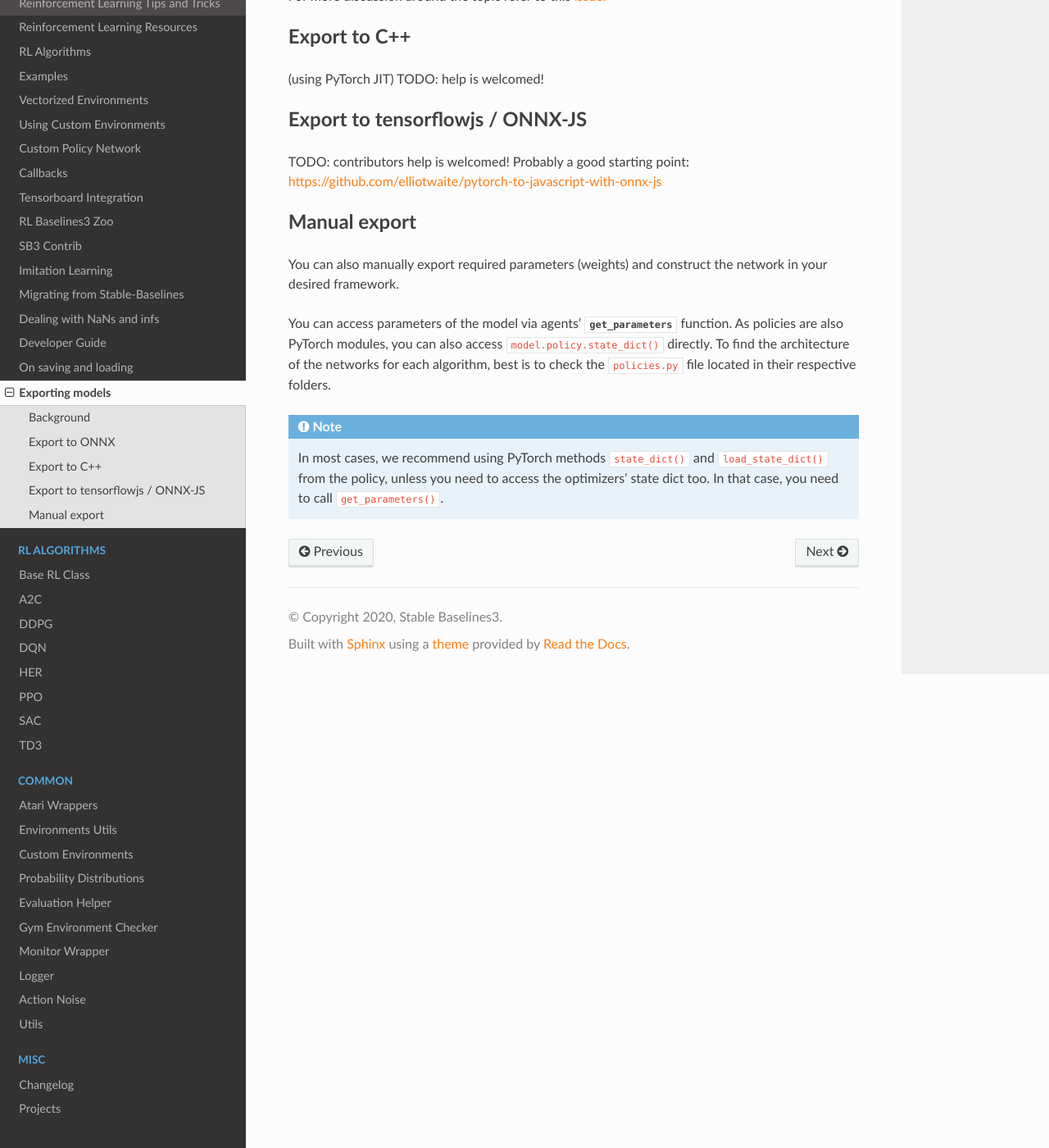
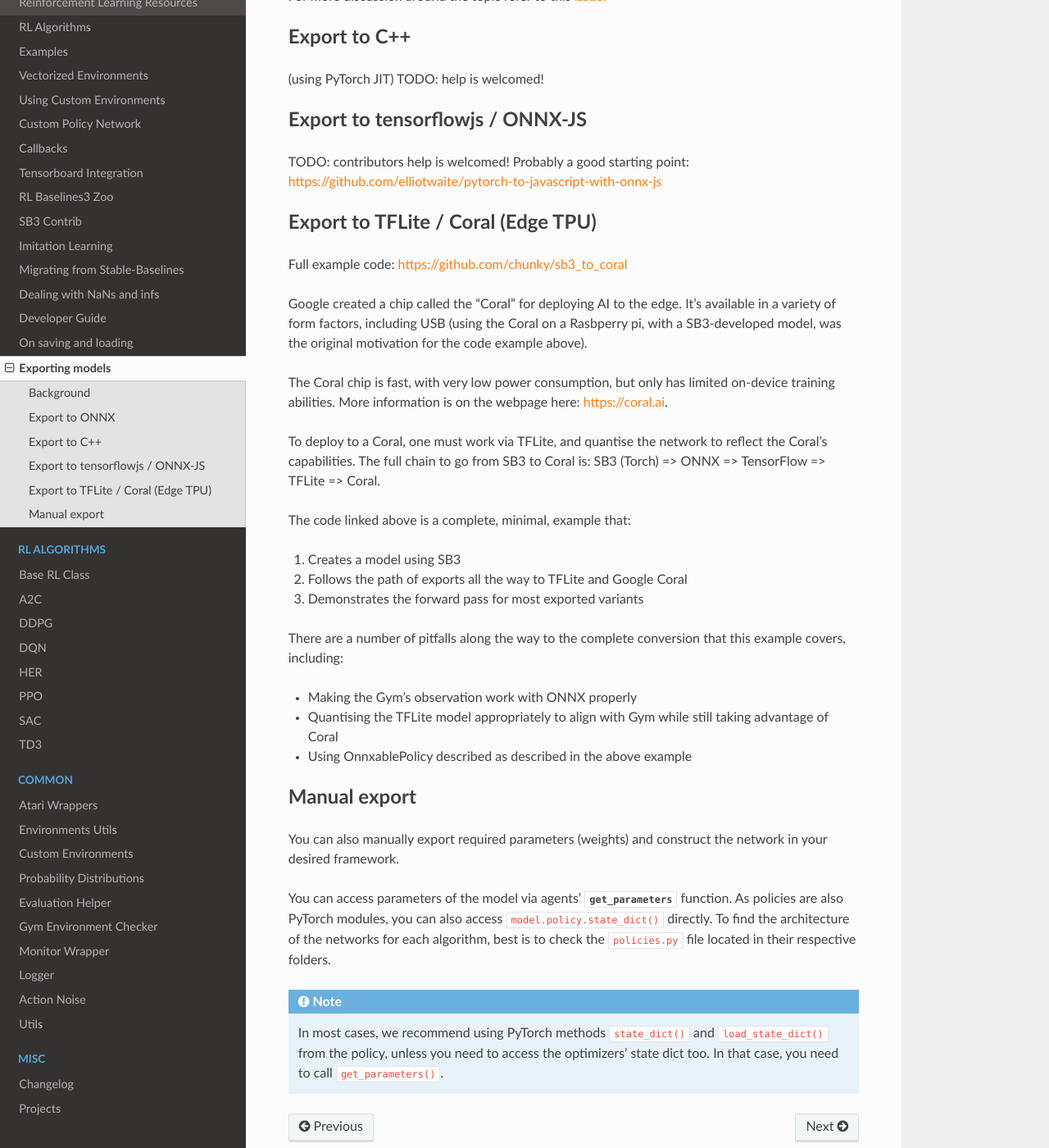
Before and after one commit to DLR-RM/stable-baselines3, a Sphinx documentation site: the page built from docs/guide/export.rst, in a window 1280 px wide and 1400 px high, scrolled down 2214 px. Shown: the whole window at 82% size. Built offline with Sphinx 7.4.7 and the Read the Docs theme 2.0.0, drawn with Linux system fonts in a browser that asks for light colours.

Commit message:
Add a section on exporting to TFLite/Coral with demonstration (#679)
* Add a section on exporting to TFLite/Coral with demonstration

* Changelog to reflect new export documentation

* Update docs/guide/export.rst

Fingers on autopilot make word wrong

Co-authored-by: Anssi <kaneran21@hotmail.com>

* Update docs/guide/export.rst

Better wording clarity

Co-authored-by: Anssi <kaneran21@hotmail.com>

* Update docs/guide/export.rst

Better wording clarity

Co-authored-by: Anssi <kaneran21@hotmail.com>

* Clarify motivations and hardware

* Update docs/misc/changelog.rst

Make consistent with other changelog entries

Co-authored-by: Anssi <kaneran21@hotmail.com>

* Sphinx wants the section underline to be at least this long

* Remove first-person voice

* Typos

Co-authored-by: Anssi <kaneran21@hotmail.com>

```diff
--- a/docs/guide/export.rst
+++ b/docs/guide/export.rst
@@ -33,7 +33,7 @@ Export to ONNX
 
 As of June 2021, ONNX format  `doesn't support <https://github.com/onnx/onnx/issues/3033>`_ exporting models that use the ``broadcast_tensors`` functionality of pytorch. So in order to export the trained stable-baseline3 models in the ONNX format, we need to first remove the layers that use broadcasting. This can be done by creating a class that removes the unsupported layers.
 
-The following examples are for ``MlpPolicy`` only, and are general examples. Note that you have to preprocess the observation the same way stable-baselines3 agent does (see ``common.preprocessing.preprocess_obs``)
+The following examples are for ``MlpPolicy`` only, and are general examples. Note that you have to preprocess the observation the same way stable-baselines3 agent does (see ``common.preprocessing.preprocess_obs``).
 
 For PPO, assuming a shared feature extactor.
 
@@ -127,6 +127,38 @@ TODO: contributors help is welcomed!
 Probably a good starting point: https://github.com/elliotwaite/pytorch-to-javascript-with-onnx-js
 
 
+Export to TFLite / Coral (Edge TPU)
+-----------------------------------
+
+Full example code: https://github.com/chunky/sb3_to_coral
+
+Google created a chip called the "Coral" for deploying AI to the
+edge. It's available in a variety of form factors, including USB (using
+the Coral on a Rasbperry pi, with a SB3-developed model, was the original
+motivation for the code example above).
+
+The Coral chip is fast, with very low power consumption, but only has limited
+on-device training abilities. More information is on the webpage here:
+https://coral.ai.
+
+To deploy to a Coral, one must work via TFLite, and quantise the
+network to reflect the Coral's capabilities. The full chain to go from
+SB3 to Coral is: SB3 (Torch) => ONNX => TensorFlow => TFLite => Coral.
+
+The code linked above is a complete, minimal, example that:
+
+1. Creates a model using SB3
+2. Follows the path of exports all the way to TFLite and Google Coral
+3. Demonstrates the forward pass for most exported variants
+
+There are a number of pitfalls along the way to the complete conversion
+that this example covers, including:
+
+- Making the Gym's observation work with ONNX properly
+- Quantising the TFLite model appropriately to align with Gym
+  while still taking advantage of Coral
+- Using OnnxablePolicy described as described in the above example
+
 
 Manual export
 -------------
--- a/docs/misc/changelog.rst
+++ b/docs/misc/changelog.rst
@@ -35,6 +35,7 @@ Documentation:
 - Add tactile-gym to projects page (@ac-93)
 - Fix indentation in the RL tips page (@cove9988)
 - Update GAE computation docstring
+- Add documentation on exporting to TFLite/Coral
 
 
 Release 1.3.0 (2021-10-23)
```
